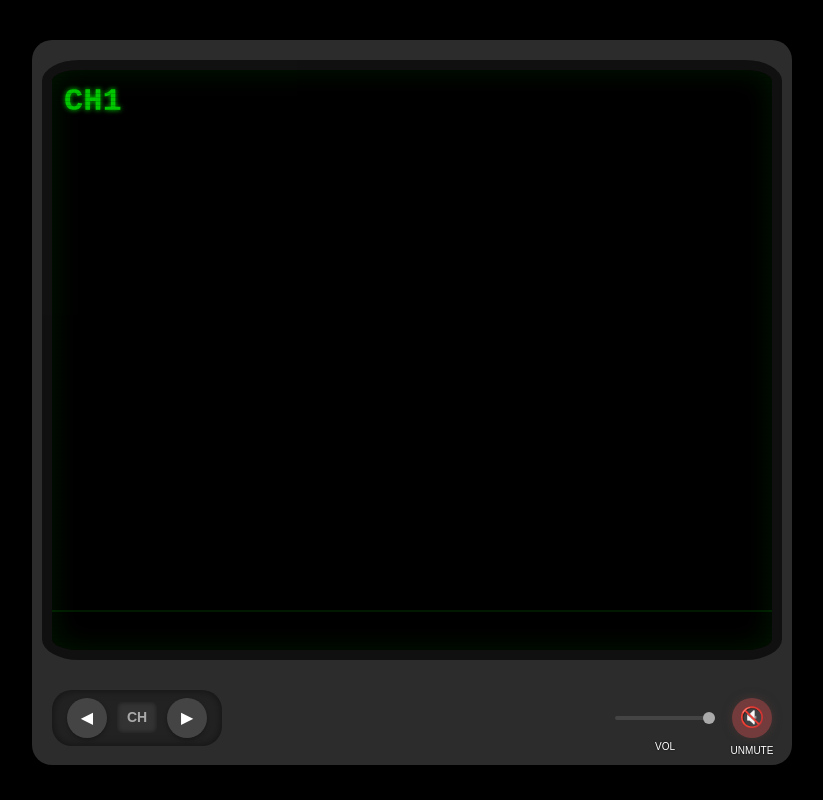
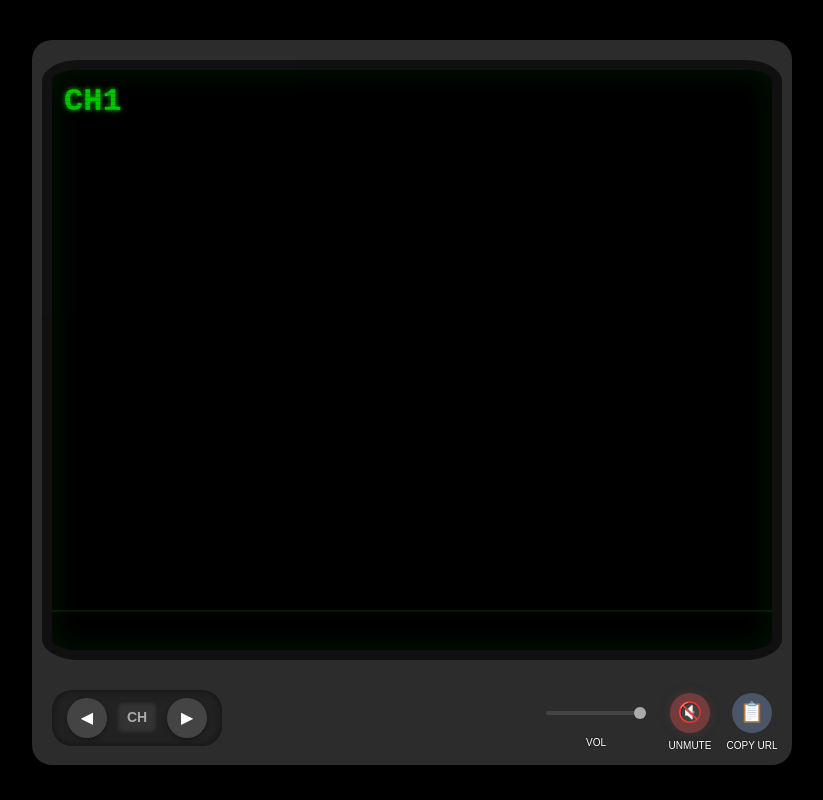
Before and after one commit to patrickjm/y2ktv, a Preact app: page / in a window 1280 px wide. Shown: the whole page, without its empty margins (228-1051 px from the left). Built offline with nearby package versions, Linux system fonts and the light colour scheme.

Commit message:
Add copy url button

```diff
--- a/src/App.css
+++ b/src/App.css
@@ -251,10 +251,7 @@ body {
   box-sizing: border-box;
 }
 
-#vol-label {
-  bottom: 11px
-}
-
+/* Remove the separate #vol-label selector and use it inline with volume-control */
 .tv-channel-buttons {
   display: flex;
   justify-content: center;
@@ -304,7 +301,7 @@ body {
 
 .tv-knobs {
   display: flex;
-  gap: 15px;
+  gap: 22px;
   align-items: center;
 }
 
@@ -313,6 +310,8 @@ body {
   flex-direction: column;
   align-items: center;
   gap: 5px;
+  position: relative;
+  margin-bottom: 10px;
 }
 
 .volume-slider {
@@ -368,6 +367,7 @@ body {
   border: none;
   padding: 0;
   position: relative;
+  margin-bottom: 10px;
 }
 
 .mute-button:hover {
@@ -398,6 +398,63 @@ body {
   font-size: 10px;
   color: white;
   text-shadow: 0 0 2px rgba(0, 0, 0, 0.8);
+  white-space: nowrap;
+  width: auto;
+  text-align: center;
+  left: 50%;
+  transform: translateX(-50%);
+}
+
+.copy-url-button {
+  width: 40px;
+  height: 40px;
+  background-color: #4a5568;
+  border-radius: 50%;
+  display: flex;
+  flex-direction: column;
+  justify-content: center;
+  align-items: center;
+  cursor: pointer;
+  transition: all 0.2s ease;
+  border: none;
+  padding: 0;
+  position: relative;
+  margin-bottom: 10px;
+}
+
+.copy-url-button:hover {
+  background-color: #667eea;
+  transform: scale(1.05);
+}
+
+.copy-url-button:active {
+  transform: scale(0.95);
+}
+
+.copy-icon {
+  font-size: 20px;
+  margin-bottom: 2px;
+}
+
+.copied-message {
+  position: absolute;
+  top: -30px;
+  left: 50%;
+  transform: translateX(-50%);
+  background-color: rgba(0, 0, 0, 0.8);
+  color: white;
+  padding: 5px 8px;
+  border-radius: 4px;
+  font-size: 12px;
+  animation: fadeOut 2s ease-in-out;
+  white-space: nowrap;
+}
+
+@keyframes fadeOut {
+  0% { opacity: 0; }
+  20% { opacity: 1; }
+  80% { opacity: 1; }
+  100% { opacity: 0; }
 }
 
 @media (max-width: 480px) {
@@ -500,6 +557,12 @@ body {
   .tv-knobs {
     width: 100%;
     justify-content: center;
+    flex-wrap: wrap;
+    gap: 30px 22px;
+  }
+
+  .knob-label {
+    bottom: -20px;
   }
 }
 
@@ -695,4 +758,15 @@ body {
   #youtube-player iframe {
     filter: none;
   }
+
+  .tv-knobs {
+    gap: 25px;
+    margin-top: 10px;
+  }
+
+  .copied-message {
+    left: auto;
+    right: -70px;
+    transform: none;
+  }
 }
--- a/src/App.tsx
+++ b/src/App.tsx
@@ -45,6 +45,7 @@ function App() {
   const playerRef = useRef<any>(null);
   const playerReadyRef = useRef<boolean>(false);
   const [currentTime, setCurrentTime] = useState<number>(0);
+  const [showCopiedMessage, setShowCopiedMessage] = useState<boolean>(false);
 
   // Get unique genres from shows
   const genres = [...new Set(SHOWS.map(show => show.g))];
@@ -289,6 +290,21 @@ function App() {
     setIsMuted(!isMuted);
   };
 
+  // Copy YouTube URL to clipboard
+  const copyVideoUrl = () => {
+    if (videoId) {
+      const youtubeUrl = `https://www.youtube.com/watch?v=${videoId}`;
+      navigator.clipboard.writeText(youtubeUrl)
+        .then(() => {
+          setShowCopiedMessage(true);
+          setTimeout(() => setShowCopiedMessage(false), 2000);
+        })
+        .catch(err => {
+          console.error('Could not copy URL: ', err);
+        });
+    }
+  };
+
   // Function to adjust the player's vertical position to center content and hide controls/branding
   const adjustPlayerVerticalPosition = useCallback(() => {
     try {
@@ -372,7 +388,7 @@ function App() {
                   onChange={handleVolumeChange}
                   className="volume-slider"
                 />
-                <div className="knob-label" id="vol-label">VOL</div>
+                <div className="knob-label" style={{ top: '26px' }}>VOL</div>
               </div>
               <button
                 className={`mute-button ${isMuted ? 'muted' : ''}`}
@@ -384,6 +400,17 @@ function App() {
                 </div>
                 <div className="knob-label">{isMuted ? "UNMUTE" : "MUTE"}</div>
               </button>
+              <button
+                className="copy-url-button"
+                onClick={copyVideoUrl}
+                aria-label="Copy URL"
+              >
+                <div className="copy-icon">
+                  📋
+                </div>
+                <div className="knob-label">COPY URL</div>
+                {showCopiedMessage && <div className="copied-message">Copied!</div>}
+              </button>
             </div>
           </div>
         </div>
```
